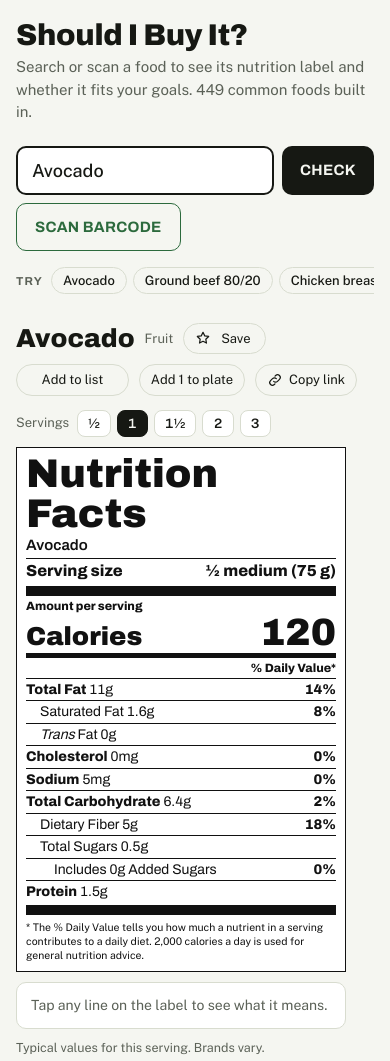
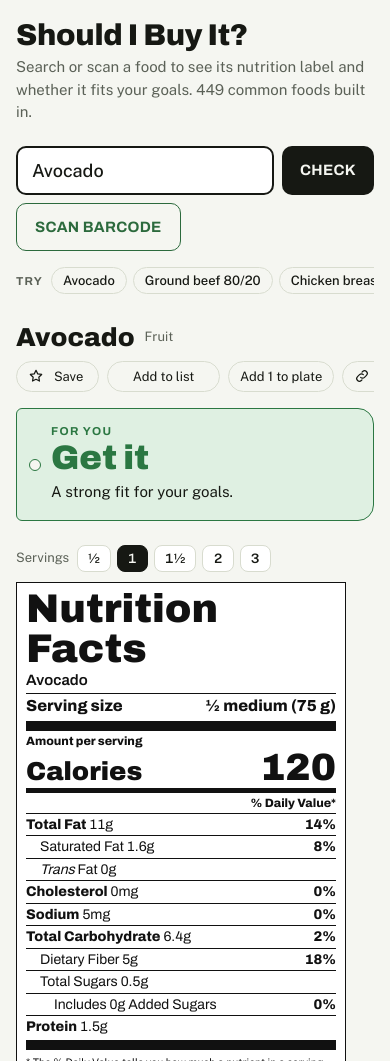
Before and after one commit to QuocHHDo/self-check, a website: page index.html in a window 390 px wide. Shown: the top 1061 px of the page. Drawn offline with nearby package versions, Linux system fonts and the light colour scheme.

Commit message:
15. Phones: verdict first, one-row shelves, no sideways scroll
- Under 760 px the verdict card is ordered before the nutrition label (CSS order; .side uses display: contents)
- Result actions sit in one sideways-scrolling row under 520 px, so the verdict is above the fold even at 320x568
- Recent/Favorites already share one scrolling row (item 11)
- Playwright checks at 320/375/414 px: no horizontal overflow on result, long name, compare, barcode, browse, quiz and plate; verdict before label and above the fold

Co-Authored-By: Claude Opus 5.5 <noreply@anthropic.com>
Claude-Session: https://claude.ai/code/session_01FydrJFmpjAj8Upo46oJskV

```diff
--- a/index.html
+++ b/index.html
@@ -86,6 +86,13 @@ button { font: inherit; color: inherit; }
 
 /* result */
 .result-head { display: flex; align-items: center; gap: 10px; flex-wrap: wrap; }
+.result-head .actions { display: flex; flex-wrap: wrap; gap: 8px; }
+.icon-btn { white-space: nowrap; flex: none; }
+@media (max-width: 520px) {
+  /* Phones: the action buttons share one row that scrolls sideways, so the verdict stays above the fold. */
+  .result-head .actions { flex-wrap: nowrap; overflow-x: auto; width: 100%; scrollbar-width: none; padding-bottom: 2px; }
+  .result-head .actions::-webkit-scrollbar { display: none; }
+}
 .result-head h2 { font: 850 26px var(--font-display); font-stretch: 80%; margin: 0; text-wrap: balance; }
 .cat { font-size: 13px; color: var(--muted); }
 .icon-btn { display: inline-flex; align-items: center; gap: 6px; background: transparent; border: 1px solid var(--line); border-radius: 999px; padding: 5px 11px; cursor: pointer; font-size: 13px; }
@@ -100,7 +107,13 @@ button { font: inherit; color: inherit; }
 .notice.closest { margin-bottom: 12px; padding: 12px 14px; display: flex; flex-wrap: wrap; gap: 8px 12px; align-items: center; }
 .notice.closest p { margin: 0; }
 .result { display: grid; grid-template-columns: minmax(0, 330px) minmax(0, 1fr); gap: 24px; align-items: start; margin-top: 14px; }
-@media (max-width: 760px) { .result { grid-template-columns: minmax(0, 1fr); } }
+@media (max-width: 760px) {
+  .result { grid-template-columns: minmax(0, 1fr); }
+  /* Phones: the verdict comes first, then the label. .side's children join the .result grid so they can be reordered. */
+  .result > .side { display: contents; }
+  .result > .side > .tag { order: -1; }
+  .leftcol { max-width: none; }
+}
 .leftcol { display: grid; gap: 10px; min-width: 0; max-width: 330px; }
 .serving { display: flex; flex-wrap: wrap; gap: 6px; align-items: center; }
 .serving .lbl { font-size: 13px; color: var(--muted); margin-right: 2px; }
--- a/js/app.js
+++ b/js/app.js
@@ -236,11 +236,13 @@
       head.append(el("button", { class: "icon-btn", type: "button", onclick: () => { $("plateBox").open = true; $("plateBox").scrollIntoView({ behavior: "smooth", block: "start" }); } }, "Edit plate"));
     } else {
       const isFav = favs.includes(f.n), onList = glist.some(x => x.n === f.n);
-      head.append(
+      const actions = el("div", { class: "actions", role: "group", "aria-label": "Actions" });
+      head.append(actions);
+      actions.append(
         el("button", { class: "icon-btn", type: "button", "aria-pressed": isFav ? "true" : "false", onclick: () => toggleFav(f) }, svgIcon(isFav ? STAR_ON : STAR), stableLabel(isFav, "Save", "Saved")),
         el("button", { class: "icon-btn", type: "button", "aria-pressed": onList ? "true" : "false", onclick: () => toggleList(f) }, stableLabel(onList, "Add to list", "On grocery list")),
         el("button", { class: "icon-btn", type: "button", onclick: () => addToPlate(f, mult) }, `Add ${multLabel(mult)} to plate`));
-      if (PAGES) head.append(el("button", { class: "icon-btn", type: "button", onclick: () => copyLink(f) }, svgIcon(LINK), "Copy link"));
+      if (PAGES) actions.append(el("button", { class: "icon-btn", type: "button", onclick: () => copyLink(f) }, svgIcon(LINK), "Copy link"));
       seg = el("div", { class: "serving", role: "group", "aria-label": "Serving size" }, el("span", { class: "lbl", text: "Servings" }));
       for (const m of MULTS) seg.append(el("button", { class: "seg", type: "button", "aria-pressed": m === mult ? "true" : "false", text: multLabel(m), onclick: () => { mult = m; renderResult(current); } }));
     }
```
Also changed, not shown: tests/ui/layout.js (+30 -0 lines).
